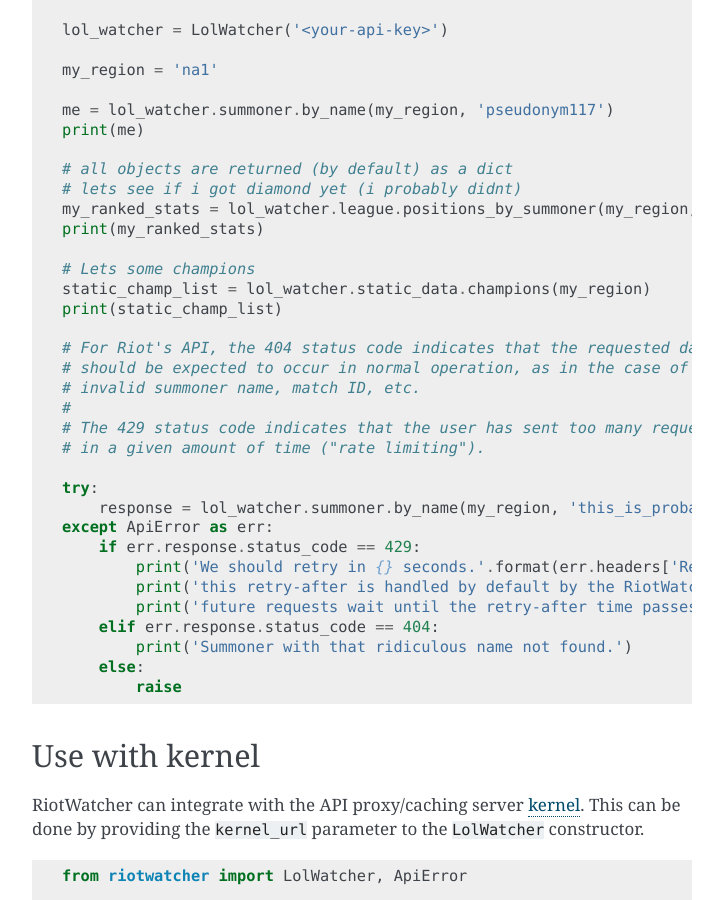
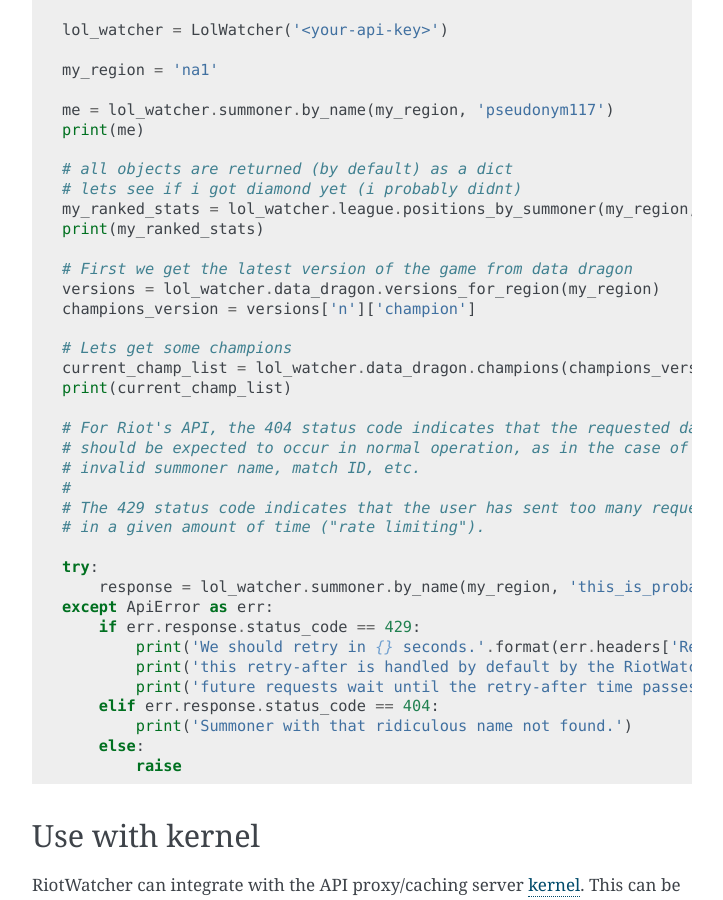
Before and after one commit to pseudonym117/Riot-Watcher, a Sphinx documentation site: the page built from docs/index.rst, in a window 1280 px wide and 900 px high, scrolled down 818 px. Shown: the whole window, without its empty margins (388-1111 px from the left). Built offline with Sphinx 7.4.7, drawn with Linux system fonts in a browser that asks for light colours.

Commit message:
fix docs for #147 (#150)

```diff
--- a/docs/index.rst
+++ b/docs/index.rst
@@ -53,9 +53,13 @@
     my_ranked_stats = lol_watcher.league.positions_by_summoner(my_region, me['id'])
     print(my_ranked_stats)
 
-    # Lets some champions
-    static_champ_list = lol_watcher.static_data.champions(my_region)
-    print(static_champ_list)
+    # First we get the latest version of the game from data dragon
+    versions = lol_watcher.data_dragon.versions_for_region(my_region)
+    champions_version = versions['n']['champion']
+
+    # Lets get some champions
+    current_champ_list = lol_watcher.data_dragon.champions(champions_version)
+    print(current_champ_list)
 
     # For Riot's API, the 404 status code indicates that the requested data wasn't found and
     # should be expected to occur in normal operation, as in the case of a an
```
Also changed, not shown: README.rst (+9 -5 lines).
